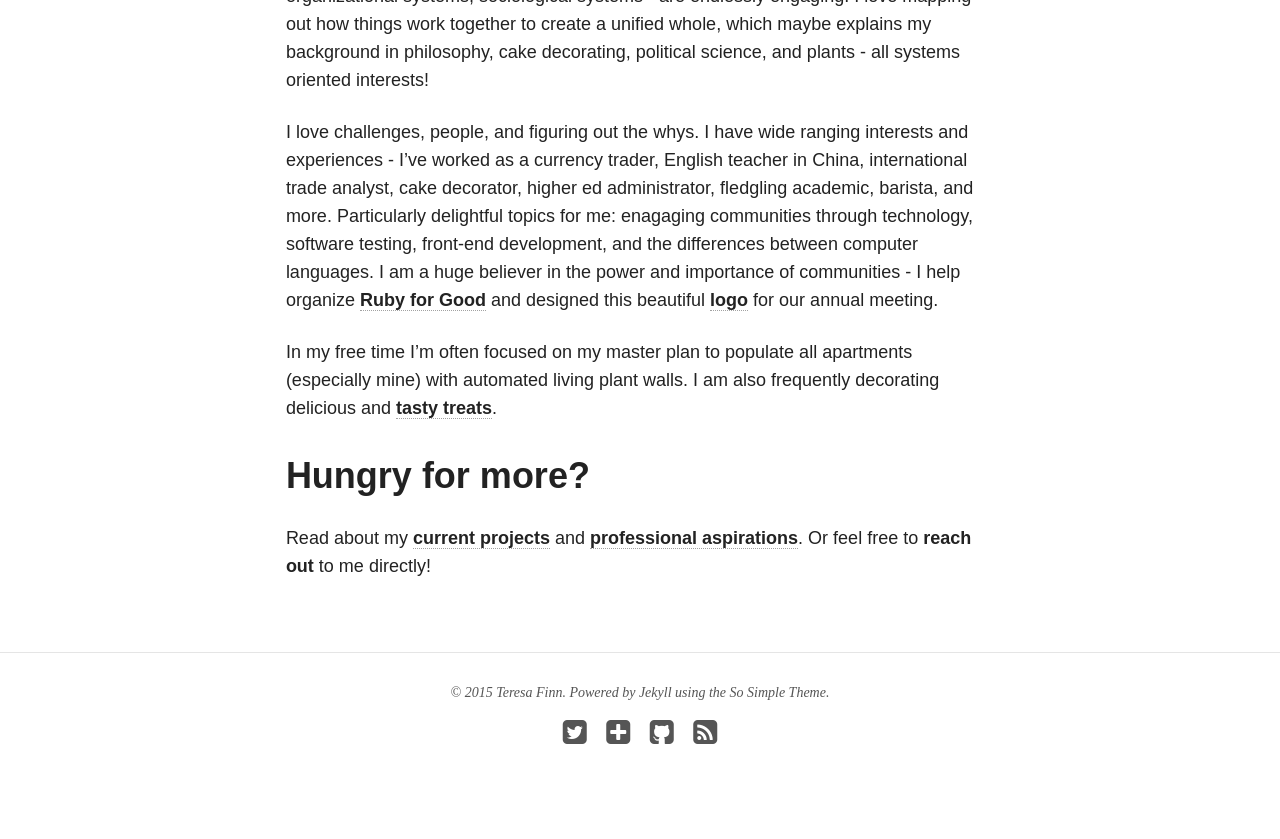
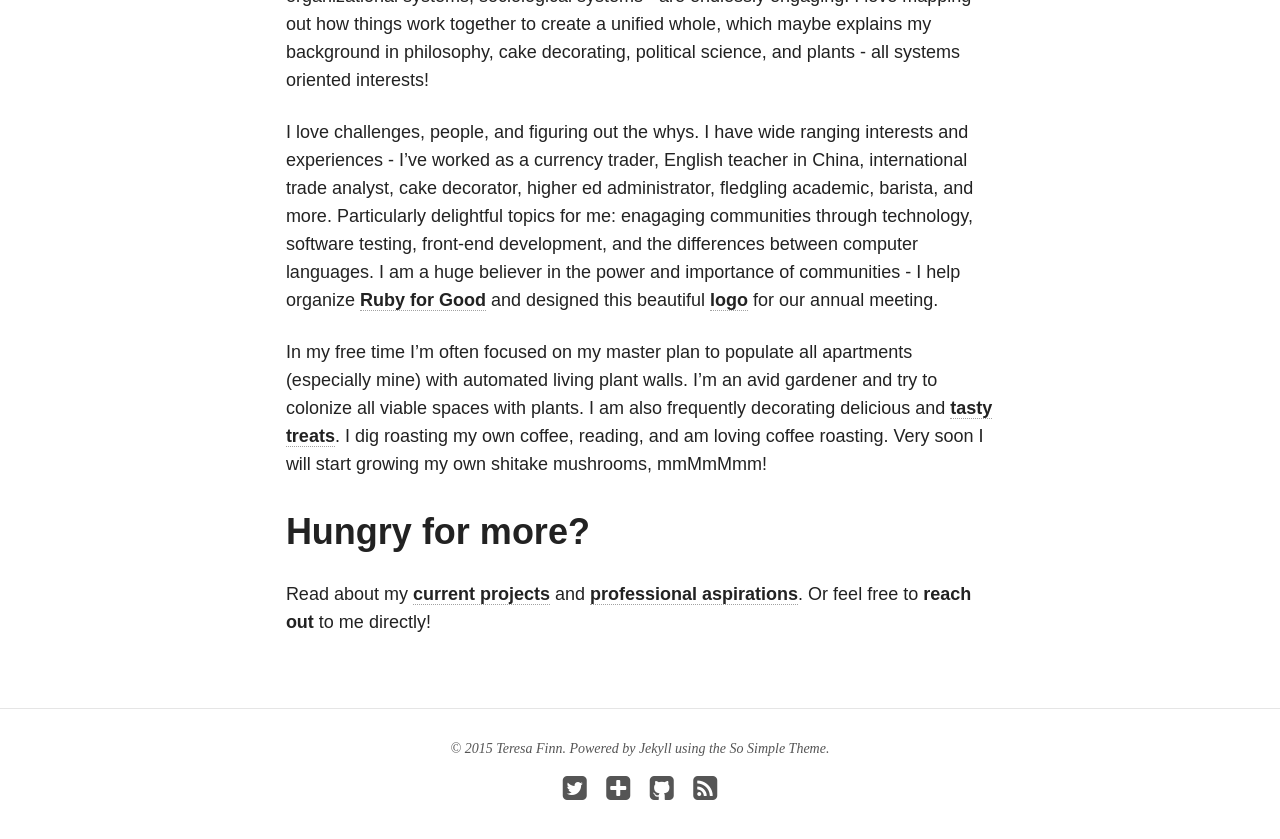
Before and after one commit to teresafinn/teresafinn.github.io, a Jekyll site: the page built from about/index.md, in a window 1280 px wide and 900 px high, scrolled down 993 px. Shown: the top 839 px of the window. Built offline with Jekyll 4.4.1, drawn with Linux system fonts in a browser that asks for light colours; nearby versions of some CDN libraries.

Commit message:
Add projects page

```diff
--- a/about/index.md
+++ b/about/index.md
@@ -17,9 +17,9 @@
 
 I love challenges, people, and figuring out the whys. I have wide ranging interests and experiences - I've worked as a currency trader, English teacher in China, international trade analyst, cake decorator, higher ed administrator, fledgling academic, barista, and more. Particularly delightful topics for me: enagaging communities through technology, software testing, front-end development, and the differences between computer languages. I am a huge believer in the power and importance of communities - I help organize [**Ruby for Good**](http://rubyforgood.com) and designed this beautiful [**logo**](/images/ruby-for-good-logo.jpg) for our annual meeting.
 
-In my free time I'm often focused on my master plan to populate all apartments (especially mine) with automated living plant walls. I am also frequently decorating delicious and [**tasty treats**](/hobbies).
+In my free time I'm often focused on my master plan to populate all apartments (especially mine) with automated living plant walls. I'm an avid gardener and try to colonize all viable spaces with plants. I am also frequently decorating delicious and [**tasty treats**](/hobbies). I dig roasting my own coffee, reading, and am loving coffee roasting. Very soon I will start growing my own shitake mushrooms, mmMmMmm!
 
 <!--  -->
 
 # Hungry for more?
-Read about my [**current projects**](/images/finn-resume.pdf) and [**professional aspirations**](/work). Or feel free to <strong><a href="mailto:teresa.finn@gmail.com">reach out</a></strong> to me directly!
+Read about my [**current projects**](/projects) and [**professional aspirations**](/work). Or feel free to <strong><a href="mailto:teresa.finn@gmail.com">reach out</a></strong> to me directly!
```
Also changed, not shown: _posts/writings/2013-06-14-rails-girls.md (+1 -1 lines), projects/index.md (added, +50 -0 lines).
